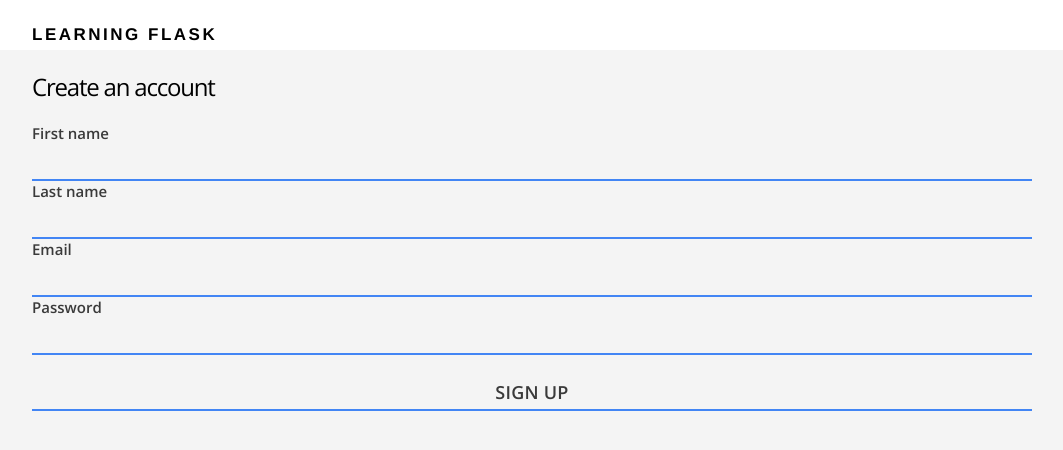
After one commit to ianbrown112/learning-flask, a Flask app: page /signup in a window 1280 px wide. The commit adds this page. Shown: the top 450 px of the page, without its empty margins (108-1171 px from the left). Run offline with Flask 2, Linux system fonts and the light colour scheme.

Commit message:
Added form validation to signup.html, fixed links in index.html, fixed db path in routes.py (/// instead of //) and added logfile to .gitignore

```diff
--- /dev/null
+++ b/forms.py
@@ -0,0 +1,9 @@
+from flask_wtf import FlaskForm
+from wtforms import StringField, PasswordField, SubmitField
+from wtforms.validators import DataRequired, Email, Length
+class SignupForm(FlaskForm):
+	first_name = StringField('First name', validators=[DataRequired("Please enter your first name.")])
+	last_name = StringField('Last name', validators=[DataRequired("Please enter your last name.")])
+	email = StringField('Email', validators=[DataRequired("Please enter your email address."), Email("Please enter a valid email address.")])
+	password = PasswordField('Password', validators=[DataRequired("Please enter a password."), Length(min=6, message="Password must be at least 6 characters long.")])
+	submit = SubmitField('Sign up', validators=[DataRequired()])
--- a/routes.py
+++ b/routes.py
@@ -1,10 +1,13 @@
-from flask import Flask, render_template
-from models import db
+from flask import Flask, render_template, request
+from models import db, User
+from forms import SignupForm
 
 app = Flask(__name__)
 
-app.config['SQLALCHEMY_DATABASE_URI'] = 'postgresql://localhost/learningflask'
+app.config['SQLALCHEMY_DATABASE_URI'] = 'postgresql:///learningflask'
 db.init_app(app)
+
+app.secret_key = "developmet-key"
 
 @app.route("/")
 def index():
@@ -14,5 +17,21 @@ def index():
 def about():
 	return render_template("about.html")
 
+@app.route("/signup", methods=['GET', 'POST'])
+def signup():
+	form = SignupForm()
+
+	if request.method == 'POST':
+		if form.validate() == False:
+			return render_template('signup.html', form=form)
+		else:
+			newuser = User(form.first_name.data, form.last_name.data, form.email.data, form.password.data)
+			db.session.add(newuser)
+			db.session.commit()
+			return "Success!"
+
+	elif request.method == 'GET':
+		return render_template('signup.html', form=form)
+
 if __name__ == "__main__":
 	app.run(debug=True)
--- a/templates/index.html
+++ b/templates/index.html
@@ -6,7 +6,7 @@
 
   	  <div class="section-content">
   		<h2>Discover places near you.</h2>
-  		<a href="#" class="btn-primary">Sign up</a>
+  		<a href="{{ url_for('signup') }}" class="btn-primary">Sign up</a>
   		<a href="{{ url_for('about') }}" class="btn-secondary">Learn more</a>
   	  </div>
 
--- /dev/null
+++ b/templates/signup.html
@@ -0,0 +1,59 @@
+{% extends "layout.html" %}
+
+{% block content %}
+  <main class="container signup-section">
+  	<div class="seciton-content">
+  	  <h2>Create an account</h2>
+
+  	  <form method="POST" action="/signup">
+        {{ form.hidden_tag() }}
+
+      <div class="form-group">
+      	{{ form.first_name.label }}
+
+      	{% if form.first_name.errors %}
+      	  {% for error in form.first_name.errors %}
+      	    <p class="error-message">{{ error }}</p>
+      	  {% endfor %}
+      	{% endif %}
+
+      	{{ form.first_name  }}
+
+      <div class="form-group">
+      	{{ form.last_name.label }}
+
+      	{% if form.last_name.errors %}
+      	  {% for error in form.last_name.errors %}
+      	    <p class="error-message">{{ error }}</p>
+      	  {% endfor %}
+      	{% endif %}
+
+      	{{ form.last_name  }}
+
+      <div class="form-group">
+      	{{ form.email.label }}
+
+      	{% if form.email.errors %}
+      	  {% for error in form.email.errors %}
+      	    <p class="error-message">{{ error }}</p>
+      	  {% endfor %}
+      	{% endif %}
+
+      	{{ form.email  }}
+
+      <div class="form-group">
+      	{{ form.password.label }}
+
+      	{% if form.password.errors %}
+      	  {% for error in form.password.errors %}
+      	    <p class="error-message">{{ error }}</p>
+      	  {% endfor %}
+      	{% endif %}
+
+      	{{ form.password  }}
+     </div>
+
+     {{ form.submit(class="btn-primary") }}
+     </form>
+    </main>
+{% endblock %}
```
Also changed, not shown: 1 other file.
